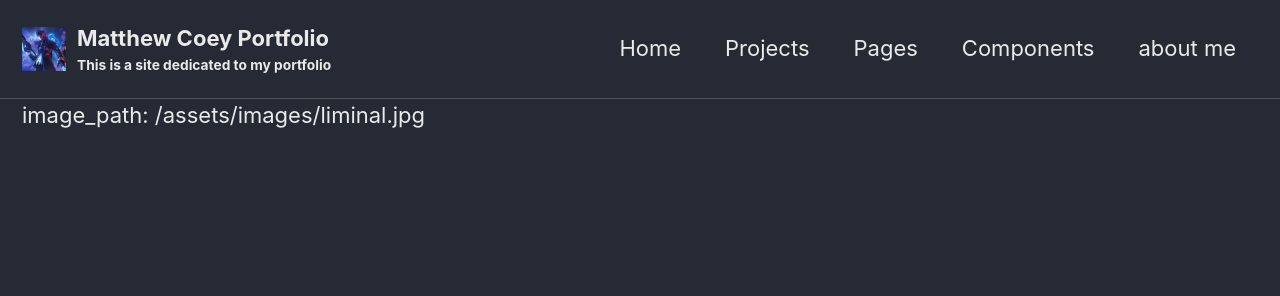
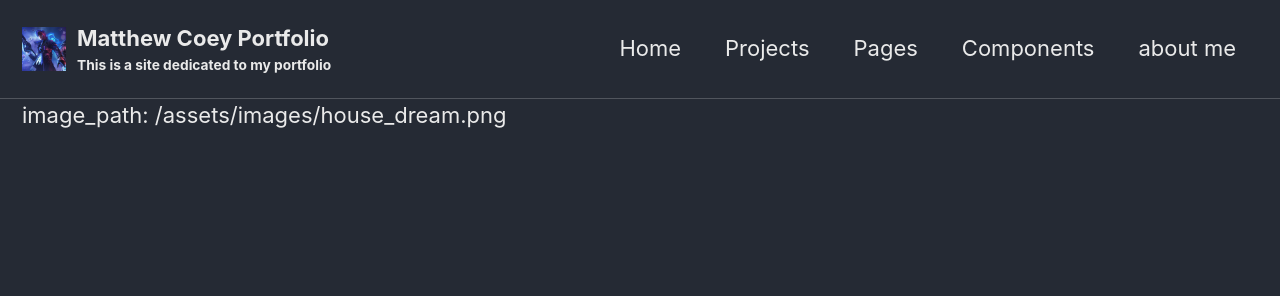
Before and after one commit to Coey-M2/Coey-M2.github.io, a Jekyll site: the page built from _pages/about-me.md, in a window 1280 px wide. Shown: the top 296 px of the page. Built offline with Jekyll 4.4.1, drawn with Linux system fonts in a browser that asks for light colours.

Commit message:
Update image path in about me page

```diff
--- a/_pages/about-me.md
+++ b/_pages/about-me.md
@@ -3,4 +3,4 @@ title: "about me"
 layout: default
 permalink: /about-me/
 ---
-image_path: /assets/images/liminal.jpg
+image_path: /assets/images/house_dream.png
```
